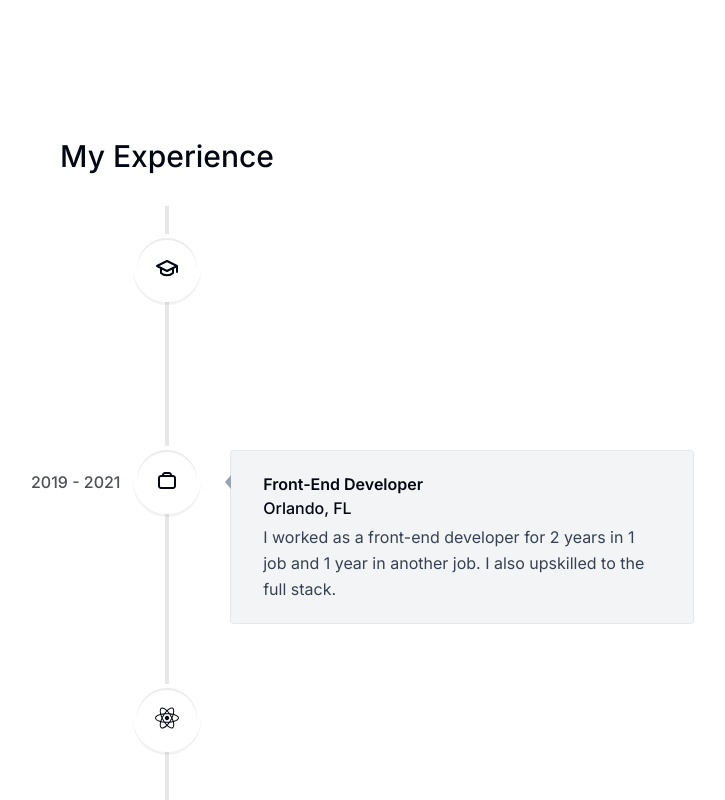
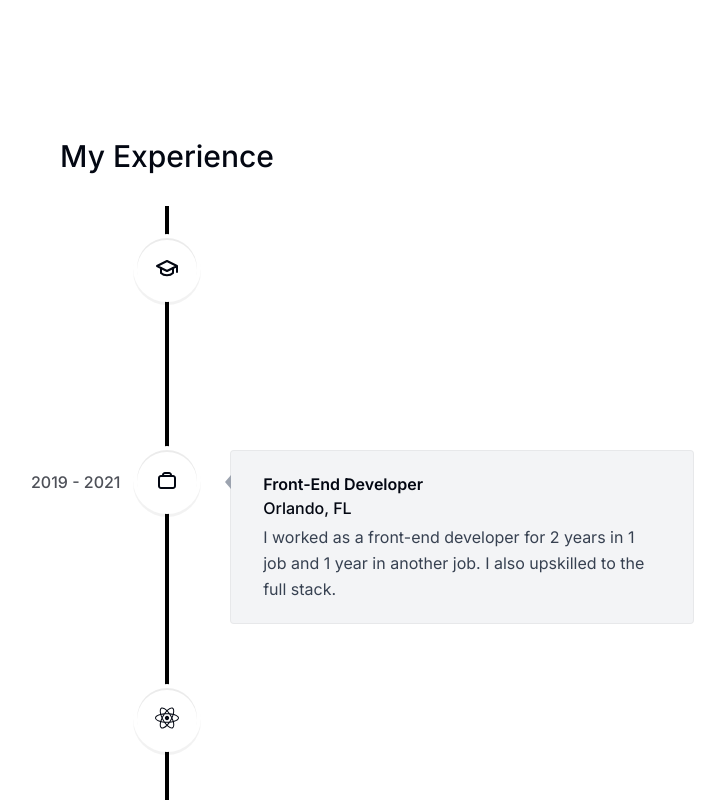
Before and after one commit to Yellowweii/Website-With-Framer-Motion, a Next.js app: page / in a window 1280 px wide. Shown: the part 3060-3860 px from the top of the page, without its empty margins (473-1198 px from the left). Built offline with nearby package versions, Linux system fonts and the light colour scheme.

Commit message:
fix a bug

```diff
--- a/sections/Experience/index.tsx
+++ b/sections/Experience/index.tsx
@@ -1,23 +1,34 @@
 "use client";
-import React from "react";
+import React, { useEffect } from "react";
 import { VerticalTimeline, VerticalTimelineElement } from "react-vertical-timeline-component";
 import "react-vertical-timeline-component/style.min.css";
 import { experiencesData } from "@/lib/data";
 import { useSectionInView } from "@/lib/hooks";
 import SectionHeading from "@/components/SectionHeading";
 import { useTheme } from "@/context/ThemeContext";
+import { useInView } from "framer-motion";
+import { useActiveSectionContext } from "@/context/ActiveSectionContextProvider";
 
 export default function Experience() {
-  const { ref, inView } = useSectionInView("Experience", 0.6, true);
+  const ref_two = React.useRef(null);
+  const inView_two = useInView(ref_two, { amount: 0.6, once: true });
+  const { setActiveSection } = useActiveSectionContext();
+  const { ref } = useSectionInView("Experience", 0.6);
   const { theme } = useTheme();
+  useEffect(() => {
+    if (inView_two) {
+      setActiveSection("Experience");
+    }
+  }, [inView_two]);
   return (
+    <div ref={ref_two}>
       <section id="experience" ref={ref} className="scroll-mt-28 mb-28 sm:mb-40">
         <SectionHeading>My experience</SectionHeading>
-      <VerticalTimeline lineColor="">
+        <VerticalTimeline lineColor="black">
           {experiencesData.map((item, index) => (
             <React.Fragment key={index}>
               <VerticalTimelineElement
-              visible={inView}
+                visible={inView_two}
                 contentStyle={{
                   background: theme === "light" ? "#f3f4f6" : "rgba(255, 255, 255, 0.05)",
                   boxShadow: "none",
@@ -43,5 +54,6 @@ export default function Experience() {
           ))}
         </VerticalTimeline>
       </section>
+    </div>
   );
 }
```
Lines whose indentation alone changed are shown as unchanged.
